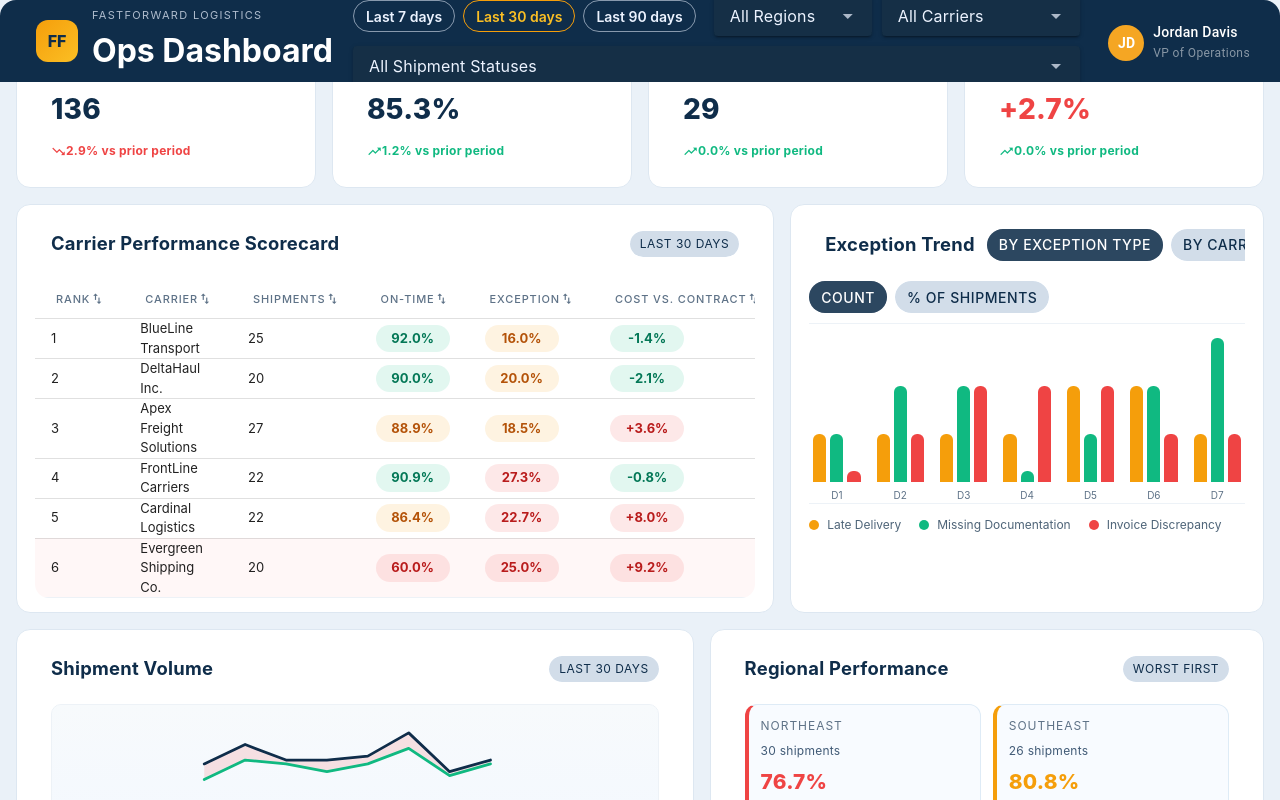
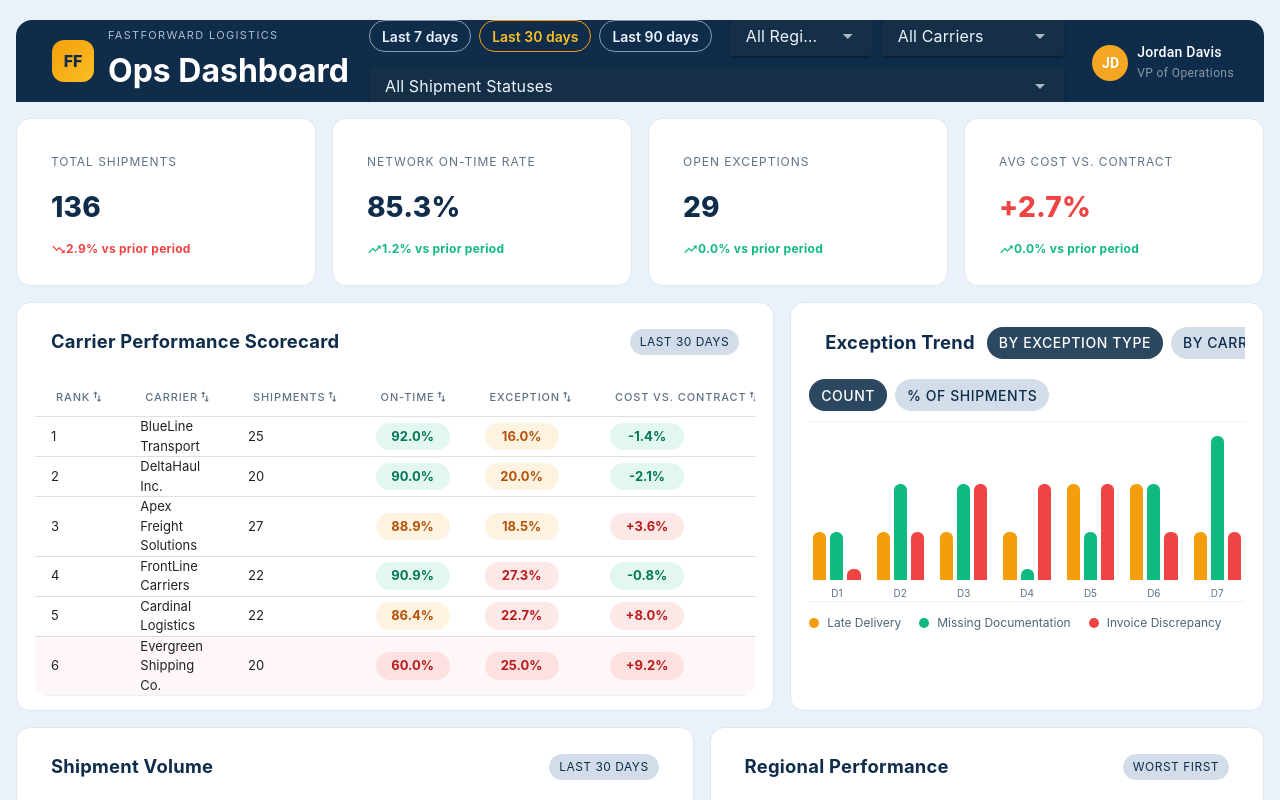
Before and after one commit to JoshuaT-Slalom/my-dashboard, a Vue app: page / in a window 1280 px wide. Shown: the top 800 px of the page. Built offline with nearby package versions, Linux system fonts and the light colour scheme.

Commit message:
Updated padding consistency below header

```diff
--- a/src/style.css
+++ b/src/style.css
@@ -67,6 +67,7 @@ p {
 
 .topbar.v-app-bar {
   background: #0f2d4a !important;
+  position: relative !important;
 }
 
 .topbar .v-toolbar__content,
```
